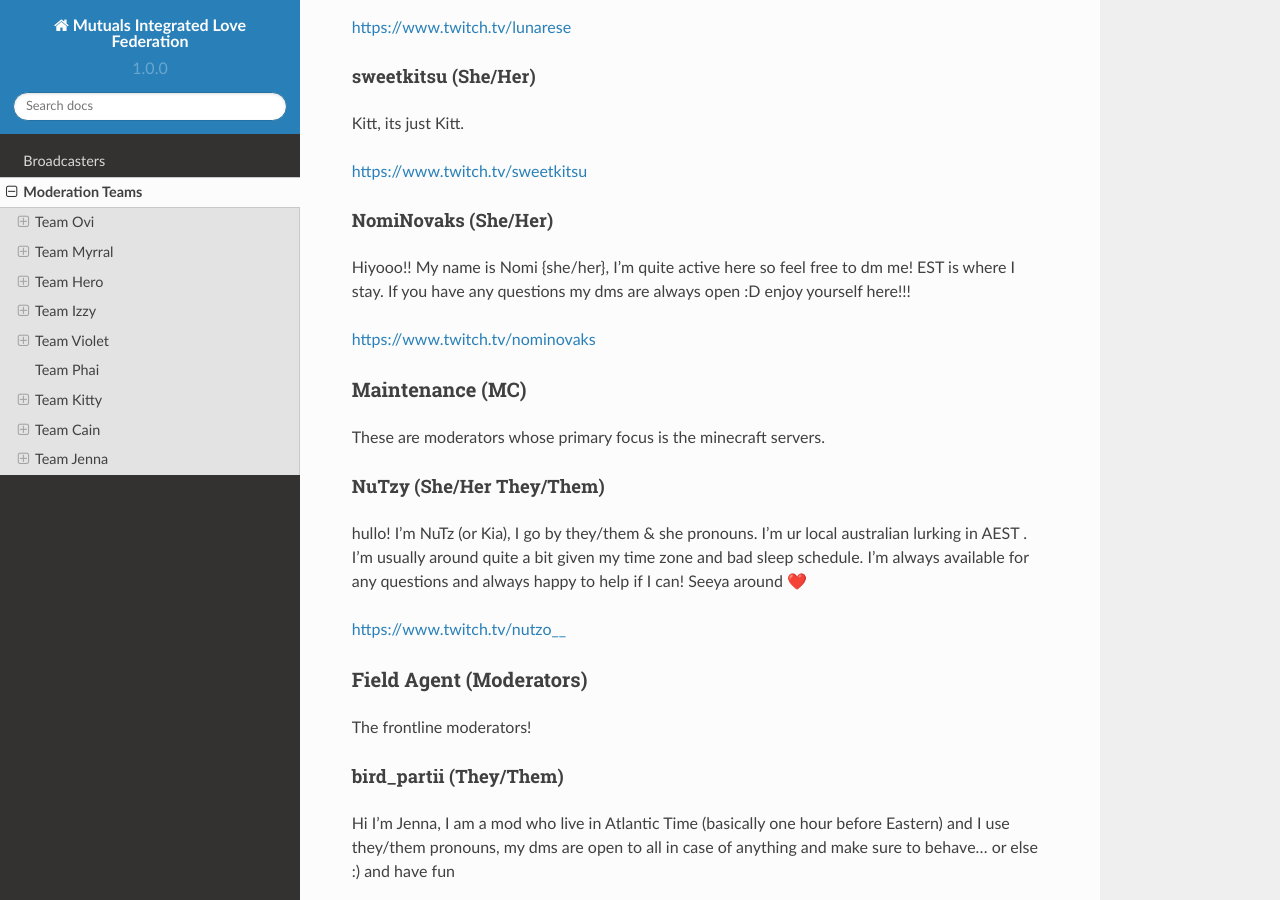
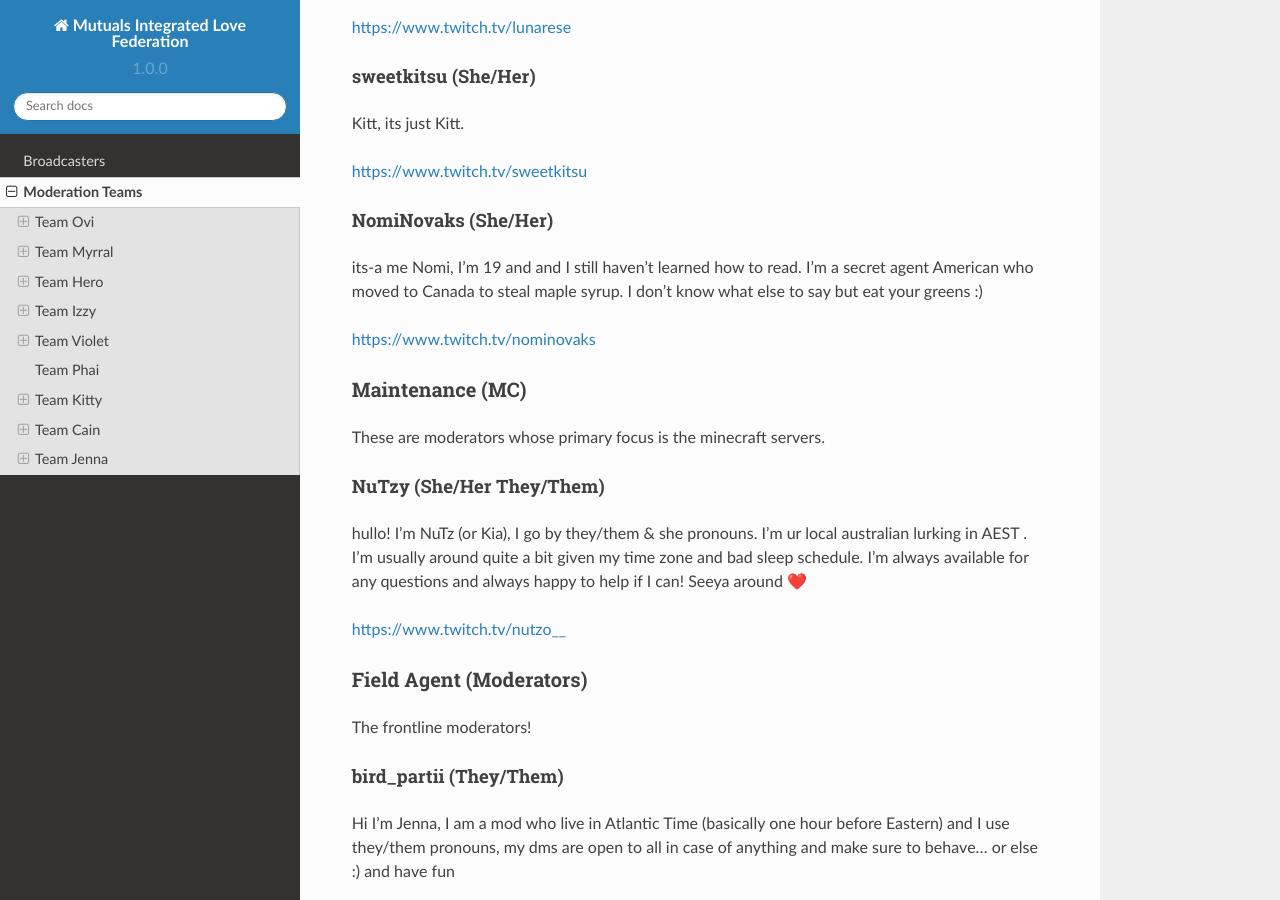
Before and after one commit to OiivaeCommunity/love, a Sphinx documentation site: the page built from docs/source/mods.rst, in a window 1280 px wide and 900 px high, scrolled down 1874 px. Built offline with Sphinx 7.4.7 and the Read the Docs theme 2.0.0, drawn with Linux system fonts in a browser that asks for light colours; some of the changed text lies outside the part shown.

Commit message:
Updated Nomi Bio

```diff
--- a/docs/source/mods.rst
+++ b/docs/source/mods.rst
@@ -77,7 +77,7 @@ https://www.twitch.tv/sweetkitsu
 
 NomiNovaks (She/Her)
 ^^^^
-Hiyooo!! My name is Nomi {she/her}, I’m quite active here so feel free to dm me! EST is where I stay. If you have any questions my dms are always open :D enjoy yourself here!!!
+its-a me Nomi, I'm 19 and and I still haven't learned how to read. I'm a secret agent American who moved to Canada to steal maple syrup. I don't know what else to say but eat your greens :)
 
 https://www.twitch.tv/nominovaks
 
@@ -278,6 +278,6 @@ Moderators
 
 NomiNovaks (She/Her)
 ^^^^
-Hiyooo!! My name is Nomi {she/her}, I’m quite active here so feel free to dm me! EST is where I stay. If you have any questions my dms are always open :D enjoy yourself here!!!
+its-a me Nomi, I'm 19 and and I still haven't learned how to read. I'm a secret agent American who moved to Canada to steal maple syrup. I don't know what else to say but eat your greens :)
 
 https://www.twitch.tv/nominovaks
```
